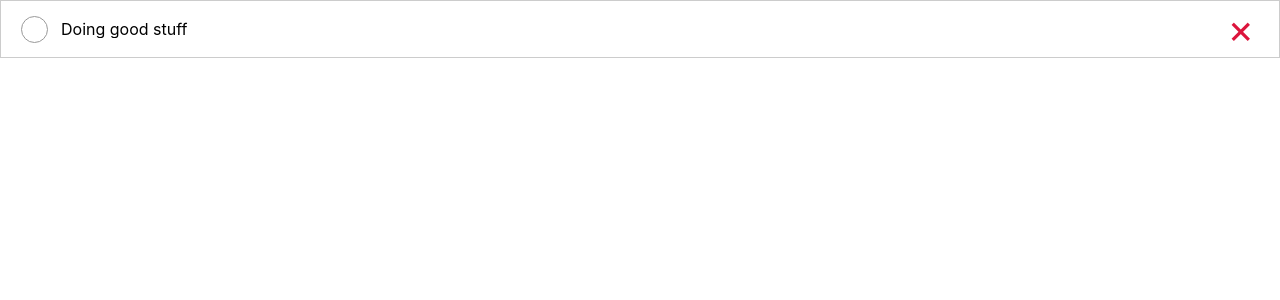
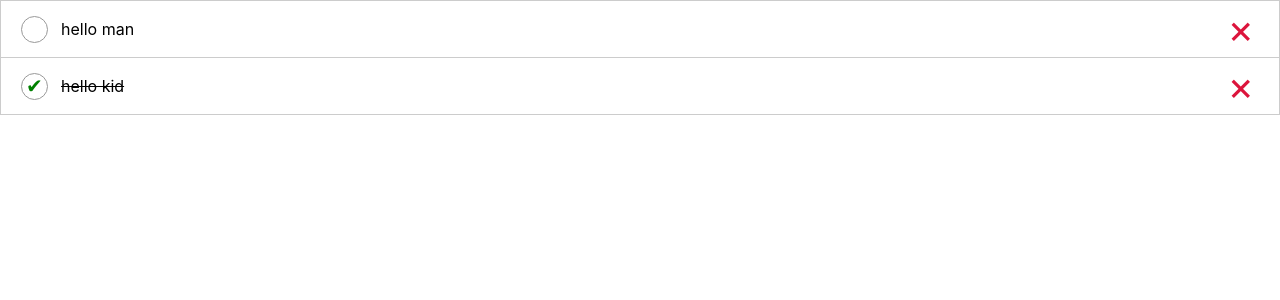
Before and after one commit to alireza-mh/todoapp, a React (Create React App) app: page / in a window 1280 px wide. Shown: the top 300 px of the page. Built offline with nearby package versions, Linux system fonts and the light colour scheme.

Commit message:
todo list component created

```diff
--- a/src/components/App/App.js
+++ b/src/components/App/App.js
@@ -1,11 +1,11 @@
 // @flow
 import React, { Component } from 'react'
 import './App.css'
-import TodoItem from '../TodoItem'
+import TodoList from '../TodoList'
 
 class App extends Component<{}> {
   render() {
-    return <TodoItem />
+    return <TodoList />
   }
 }
 
--- a/src/components/TodoItem/TodoItem.css
+++ b/src/components/TodoItem/TodoItem.css
@@ -52,3 +52,7 @@
 .todo-item.is-done .todo-item__textbox {
   text-decoration: line-through;
 }
+
+.todo-item + .todo-item {
+  border-top: 0;
+}
--- a/src/components/TodoItem/TodoItem.js
+++ b/src/components/TodoItem/TodoItem.js
@@ -70,7 +70,7 @@ function TodoItem(props: Props) {
 }
 
 TodoItem.defaultProps = {
-  text: 'Doing good stuff',
+  text: '',
   done: false
 }
 
--- /dev/null
+++ b/src/components/TodoList/TodoList.js
@@ -0,0 +1,22 @@
+// @flow
+import React from 'react'
+import TodoItem from '../TodoItem'
+import { TodoItemType } from '../../types/todos'
+
+type Props = {
+  todos: Array<TodoItemType>
+}
+
+function TodoList(props: Props) {
+  const { todos } = props
+  return todos.map(todo => <TodoItem key={todo.id} {...todo} />)
+}
+
+TodoList.defaultProps = {
+  todos: [
+    { id: 1, text: 'hello man', done: false },
+    { id: 2, text: 'hello kid', done: true }
+  ]
+}
+
+export default TodoList
--- /dev/null
+++ b/src/components/TodoList/index.js
@@ -0,0 +1,3 @@
+import TodoList from './TodoList'
+
+export default TodoList
--- /dev/null
+++ b/src/types/todos.js
@@ -0,0 +1,7 @@
+// @flow
+
+export type TodoItemType = {
+  id: number,
+  text: string,
+  done: boolean
+}
```
